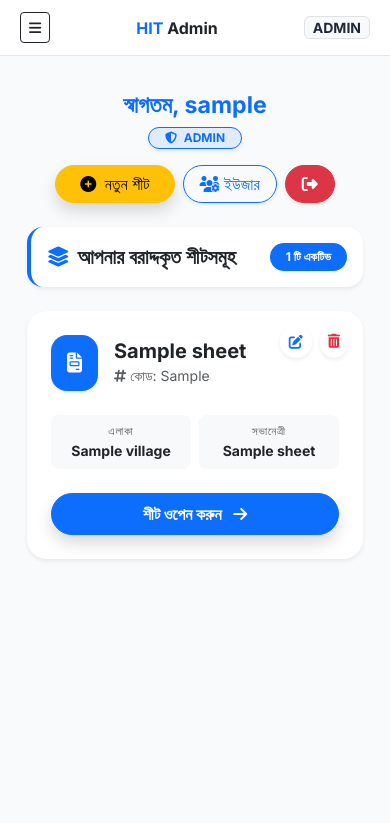
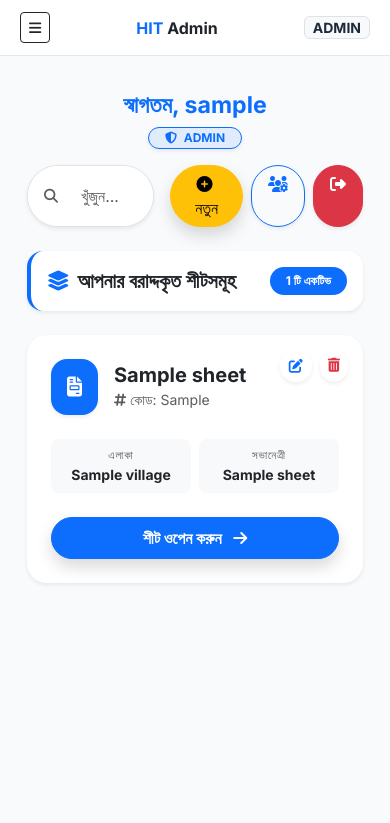
Before and after one commit to moviez123abc/hit, a Flask app: page / in a window 390 px wide. Shown: the top 823 px of the page. Run offline with Flask 3, Linux system fonts and the light colour scheme; the visitor is signed in with stand-in values (Sample User, id 1); a database or web service that is not in the repository returns one stand-in record (values such as "Sample title"); some web fonts are replaced.

Commit message:
Update index.html

```diff
--- a/templates/index.html
+++ b/templates/index.html
@@ -10,12 +10,18 @@
             </span>
         </div>
         <div class="col-12 col-md-6 d-flex justify-content-center justify-content-md-end gap-2">
+            <div class="input-group shadow-sm bg-white rounded-pill overflow-hidden border me-2" style="max-width: 200px;">
+                <span class="input-group-text bg-white border-0 ps-3">
+                    <i class="fas fa-search text-muted small"></i>
+                </span>
+                <input type="text" id="sheetSearch" class="form-control border-0 py-2 shadow-none small" placeholder="খুঁজুন...">
+            </div>
             {% if session['role'] == 'admin' %}
                 <button class="btn btn-warning shadow rounded-pill px-4" data-bs-toggle="modal" data-bs-target="#createSheetModal">
-                    <i class="fas fa-plus-circle me-1"></i> নতুন শীট
+                    <i class="fas fa-plus-circle me-1"></i> নতুন
                 </button>
                 <a href="{{ url_for('manage_users') }}" class="btn btn-outline-primary rounded-pill px-3 shadow-sm">
-                    <i class="fas fa-users-cog"></i> ইউজার
+                    <i class="fas fa-users-cog"></i>
                 </a>
             {% endif %}
             <a href="{{ url_for('logout') }}" class="btn btn-danger rounded-pill px-3 shadow-sm">
@@ -29,10 +35,10 @@
         <span class="badge bg-primary rounded-pill px-3 py-2">{{ sheets|length }} টি একটিভ</span>
     </div>
 
-    <div class="row g-3">
+    <div class="row g-3" id="sheetContainer">
         {% for s in sheets %}
         {% set sid = s._id|string %}
-        <div class="col-12 col-sm-6 col-lg-4">
+        <div class="col-12 col-sm-6 col-lg-4 sheet-card-item">
             <div class="card h-100 border-0 shadow-sm hover-card" style="border-radius: 20px; position: relative; overflow: hidden;">
 
                 {% if session['role'] == 'admin' %}
@@ -42,7 +48,6 @@
                             style="width: 32px; height: 32px; display: flex; align-items: center; justify-content: center; background: rgba(255,255,255,0.9);">
                         <i class="fas fa-edit"></i>
                     </button>
-                    {% set sid = s._id|string %}
 
                     <a href="{{ url_for('delete_sheet', id=sid) }}" class="btn btn-sm btn-white text-danger shadow-sm rounded-circle" onclick="return confirm('আপনি কি নিশ্চিত যে এটি ডিলিট করবেন?')">
                         <i class="fas fa-trash-alt"></i>
@@ -56,8 +61,8 @@
                             <i class="fas fa-file-invoice fa-lg"></i>
                         </div>
                         <div class="overflow-hidden">
-                            <h5 class="card-title fw-bold mb-0 text-truncate">{{ s.group_name }}</h5>
-                            <small class="text-muted"><i class="fas fa-hashtag me-1"></i>কোড: {{ s.code_no }}</small>
+                            <h5 class="card-title fw-bold mb-0 text-truncate group-name">{{ s.group_name }}</h5>
+                            <small class="text-muted"><i class="fas fa-hashtag me-1"></i>কোড: <span class="code-no">{{ s.code_no }}</span></small>
                         </div>
                     </div>
 
@@ -65,7 +70,7 @@
                         <div class="col-6">
                             <div class="p-2 bg-light rounded-3 text-center">
                                 <p class="mb-0 text-muted x-small">এলাকা</p>
-                                <p class="fw-bold small mb-0">{{ s.village or 'N/A' }}</p>
+                                <p class="fw-bold small mb-0 village-name">{{ s.village or 'N/A' }}</p>
                             </div>
                         </div>
                         <div class="col-6">
@@ -283,4 +288,41 @@
     }
     .btn-white { background: white; border: none; }
 </style>
+
+<script>
+    // Search Functionality
+    document.getElementById('sheetSearch').addEventListener('keyup', function() {
+        let filter = this.value.toUpperCase();
+        let cards = document.getElementsByClassName('sheet-card-item');
+        let container = document.getElementById('sheetContainer');
+        let hasResults = false;
+
+        for (let i = 0; i < cards.length; i++) {
+            let groupName = cards[i].querySelector('.group-name').innerText.toUpperCase();
+            let villageName = cards[i].querySelector('.village-name').innerText.toUpperCase();
+            let codeNo = cards[i].querySelector('.code-no').innerText.toUpperCase();
+
+            if (groupName.indexOf(filter) > -1 || villageName.indexOf(filter) > -1 || codeNo.indexOf(filter) > -1) {
+                cards[i].style.display = "";
+                hasResults = true;
+            } else {
+                cards[i].style.display = "none";
+            }
+        }
+
+        // Show "No Results" message if needed
+        let noResultMsg = document.getElementById('no-search-results');
+        if (!hasResults) {
+            if (!noResultMsg) {
+                let div = document.createElement('div');
+                div.id = 'no-search-results';
+                div.className = 'col-12 text-center py-5';
+                div.innerHTML = '<h5 class="text-muted">কোনো শীট পাওয়া যায়নি।</h5>';
+                container.appendChild(div);
+            }
+        } else if (noResultMsg) {
+            noResultMsg.remove();
+        }
+    });
+</script>
 {% endblock %}
```
